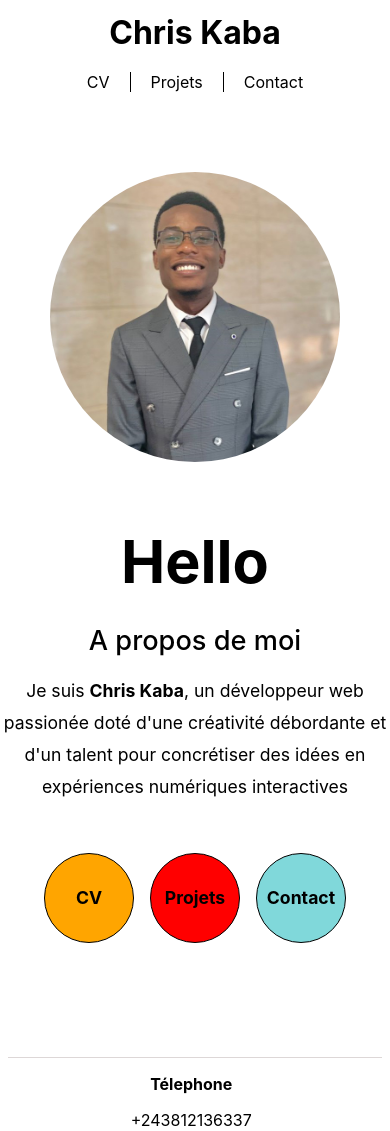
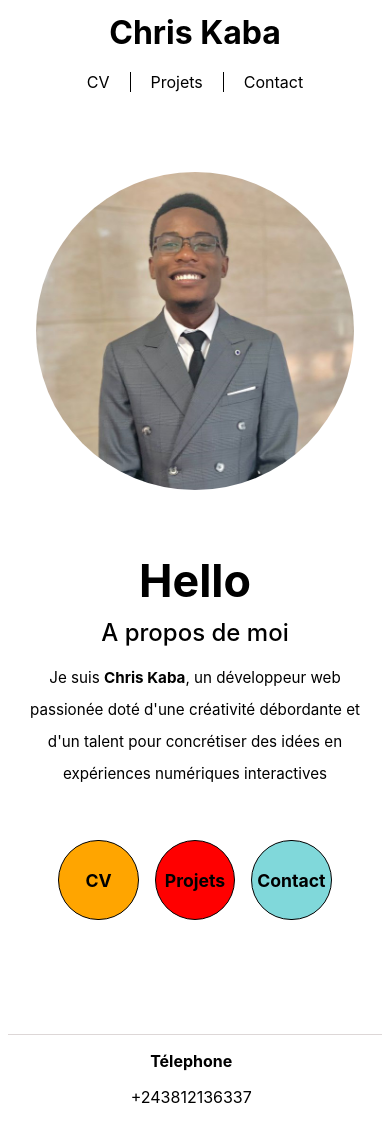
Before and after one commit to ChrisKABA/PORTFOLIO-CHRIS-RESPONSIVE, a plain HTML site: page index.html in a window 390 px wide. Shown: the top 1131 px of the page. Drawn offline with Linux system fonts and the light colour scheme.

Commit message:
style:make the main index v2 responsive

```diff
--- a/assets/css/style.css
+++ b/assets/css/style.css
@@ -256,22 +256,32 @@ textarea{
     .main__image__profil{
         margin-right: 0;
         min-width: 290px;
-        max-width: 350px;
+        max-width: 400px;
+        width: 85%;
     }
     .about{
         text-align: center;
+        width: 90%;
     }
     .about__title{
-        font-size: 3.7rem;
-        margin-bottom: 20px;
+        font-size: 2.8rem;
+        margin-bottom: 0px;
         margin-top: 4rem;
+    }
+    .about__my{
+        font-size: 1.5rem;
+        margin-top: 10px;
+    }
+    .about__description{
+        font-size: 0.95rem;
+        margin-bottom: 50px;
     }
     .button{
         justify-content: center;
     }
     .button__item{
-        width: 5.5rem;
-        height: 5.5rem;
+        width: 4.9rem;
+        height: 4.9rem;
         margin-left: 1rem;
     }
     .button__item:first-child{
```
